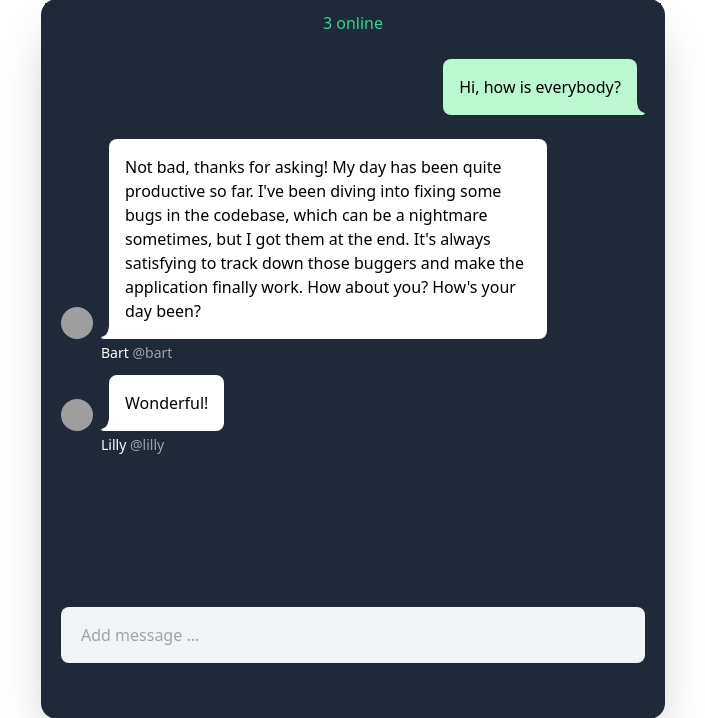
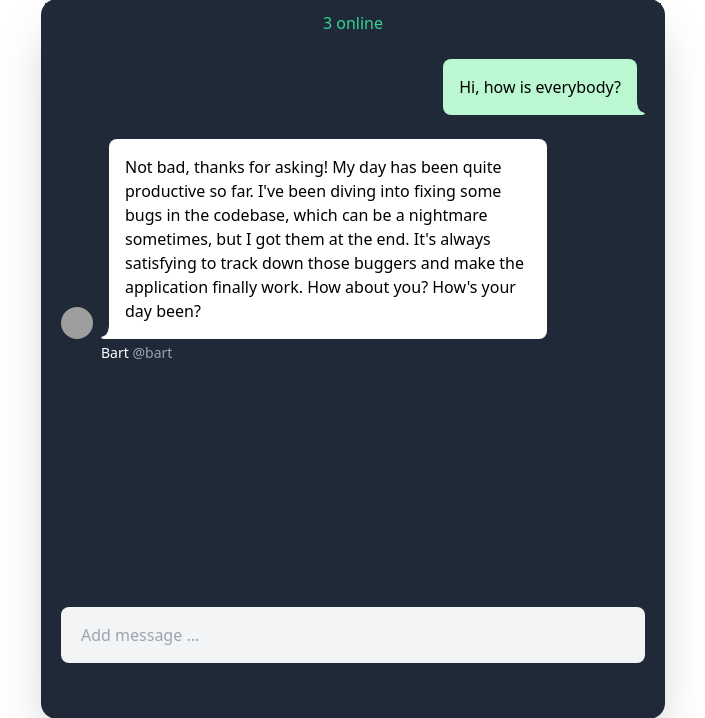
Before and after one commit to tjmatingo/ChatApp, a Django app: template rt_chat/templates/rt_chat/chat.html in a window 1280 px wide. Shown: the part 121-839 px from the top of the page, without its empty margins (287-992 px from the left). Run offline with Django 5.2, Linux system fonts and the light colour scheme; the template is opened without the code that fills it: most values are stand-ins (such as "Sample title", 1, 10 or a date in 2020); some libraries are stand-ins or nearby versions; grey boxes are pictures that could not be loaded.

Commit message:
real time chat section model data manipulation in html

```diff
--- a/rt_chat/templates/rt_chat/chat.html
+++ b/rt_chat/templates/rt_chat/chat.html
@@ -8,6 +8,7 @@
         </div>
         <div id='chat_container' class="overflow-y-auto grow">
             <ul id='chat_messages' class="flex flex-col justify-end gap-2 p-4">
+                {% for message in chat_msgs %}
                 <li class="flex justify-end mb-4">
                     <div class="bg-green-200 rounded-l-lg rounded-tr-lg p-4 max-w-[75%]">
                         <span>Hi, how is everybody?</span>
@@ -42,27 +43,7 @@
                         <span class="text-gray-400">@bart</span>
                     </div>
                 </li>
-                <li>
-                    <div class="flex justify-start">
-                        <div class="flex items-end mr-2" >
-                            <a href="">
-                                <img class="w-8 h-8 rounded-full object-cover" src="https://cdn.dribbble.com/userupload/12910688/file/original-d33b34f28a79a4b085edec17d83870ba.png">
-                            </a>
-                        </div>
-                        <div class="flex items-end" >
-                            <svg height="13" width="8" >
-                                <path fill="white" d="M2.8,13L8,13L8,0.2C7.1,5.5,6.5,8.7,1.7,10.4C-1.6,11.5,1,13,2.8,13z"></path>
-                            </svg>
-                        </div>
-                        <div class="bg-white p-4 max-w-[75%] rounded-r-lg rounded-tl-lg">
-                            <span>Wonderful!</span>
-                        </div>
-                    </div>
-                    <div class="text-sm font-light py-1 ml-10">
-                        <span class="text-white">Lilly</span>
-                        <span class="text-gray-400">@lilly</span>
-                    </div>
-                </li>
+                {% endfor %}
             </ul>
         </div>
         <div class="sticky bottom-0 z-10 p-2 bg-gray-800">
```
Also changed, not shown: rt_chat/views.py (+7 -2 lines), db.sqlite3, media/avatars/shield.png (added).
